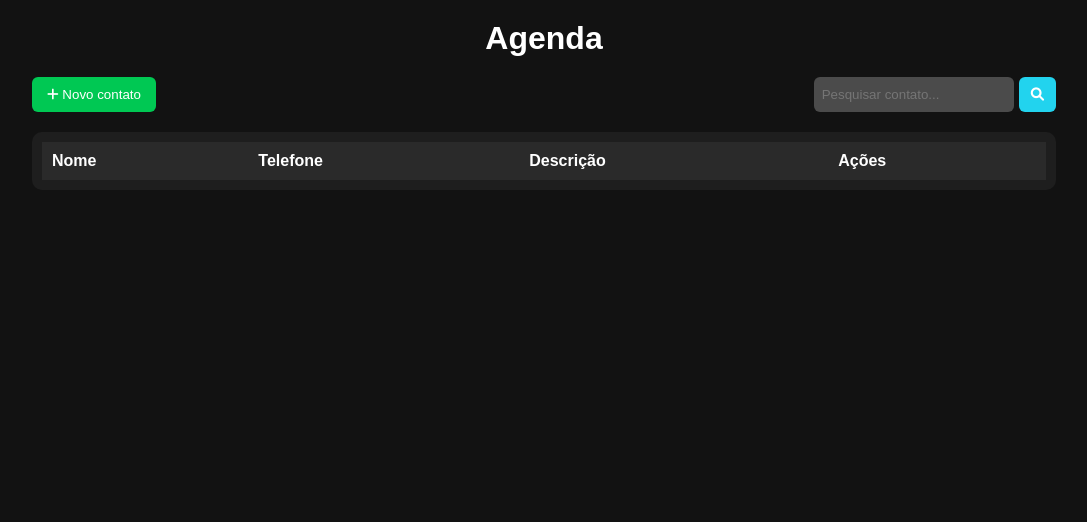
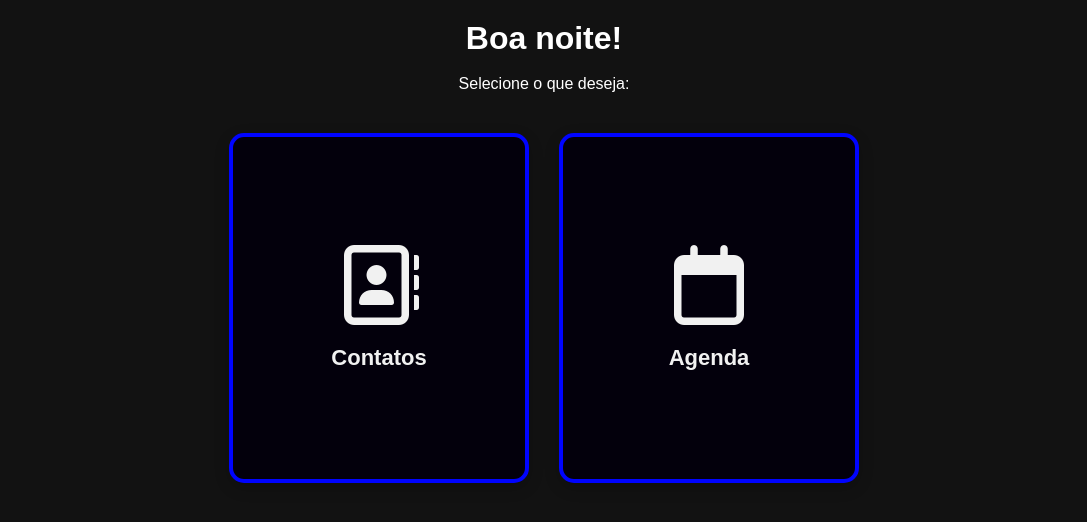
Before and after one commit to Igorio29/AgendaPhp, a PHP site: page / in a window 1280 px wide. Shown: the top 522 px of the page, without its empty margins (96-1183 px from the left). Run offline with PHP 8.4, Linux system fonts and the light colour scheme; data that the repository does not hold is empty.

Commit message:
organizando o codigo

```diff
--- a/View/index.php
+++ b/View/index.php
@@ -1,124 +1,43 @@
-<?php
-include("../controllers/getContatos.php");
-
-$nome = $_GET['busca'] ?? null;
-
-if ($nome) {
-    // busca ativa: traz todos os resultados correspondentes
-    $nomeEscaped = $conn->real_escape_string($nome);
-    $sql = "SELECT * FROM contatos WHERE nome LIKE '%$nomeEscaped%' ORDER BY nome ASC";
-
-    // contar total de registros da busca
-    $total = $conn->query("SELECT COUNT(*) as total FROM contatos WHERE nome LIKE '%$nomeEscaped%'")
-                  ->fetch_assoc()['total'];
-    $totalPaginas = 1; // só uma página, pois mostra todos os resultados
-} else {
-    // sem busca: mantém paginação
-    $pagina = isset($_GET['pagina']) ? (int)$_GET['pagina'] : 1;
-    $limite = 20;
-    $offset = ($pagina - 1) * $limite;
-
-    $sql = "SELECT * FROM contatos LIMIT $limite OFFSET $offset";
-
-    // contar total de registros
-    $resultTotal = $conn->query("SELECT COUNT(*) as total FROM contatos");
-    $total = $resultTotal->fetch_assoc()['total'];
-    $totalPaginas = ceil($total / $limite);
-}
-
-$result = $conn->query($sql);
-$busca = $result->fetch_all();
-
-function formatarTelefone($tel)
-{
-    $tel = preg_replace('/\D/', '', $tel);
-
-    if (strlen($tel) == 11) {
-        return "(" . substr($tel, 0, 2) . ") " . substr($tel, 2, 5) . "-" . substr($tel, 7);
-    } else {
-        return "(" . substr($tel, 0, 2) . ") " . substr($tel, 2, 4) . "-" . substr($tel, 6);
-    }
-}
-?>
-
-<!DOCTYPE html>
+ <!DOCTYPE html>
 <html lang="pt-BR">
 
 <head>
     <meta charset="UTF-8">
     <meta name="viewport" content="width=device-width, initial-scale=1.0">
-    <title>Agenda</title>
+    <title>Menu</title>
+
     <link rel="stylesheet" href="../style/style.css">
     <link rel="stylesheet" href="https://cdnjs.cloudflare.com/ajax/libs/font-awesome/6.0.0/css/all.min.css">
-    <link rel="shortcut icon" href="../Style/icon.png" type="image/x-icon">
+    <link rel="stylesheet" href="../style/menu-style.css">
 </head>
 
 <body>
+    <?php
+        date_default_timezone_set("America/Sao_Paulo");
+        $hora = date("HH");
+    ?>
+    <h1><?php
+        if($hora < 12) {
+            echo "<h1> Bom dia! </h1>";
+        } else if ($hora < 19) {
+            echo "<h1> Boa tarde! </h1>";
+        } else {
+            echo "<h1> Boa noite! </h1>";
+        };
+    ?></h1>
+    <br>
+    <p>Selecione o que deseja:   </p>
 
-    <h1 class="titulo">Agenda</h1>
-
-    <div class="topo">
-
-        <a href="pag1.php">
-            <button class="btn-cadastrar">
-                <i class="fa-solid fa-plus"></i> Novo contato
-            </button>
+    <div class="container">
+        <a href="./Contatos/" class="card">
+            <i class="fa-regular fa-address-book"></i>
+            <span>Contatos</span>
         </a>
-
-        <form method="GET" class="pesquisa">
-            <input type="text" name="busca" value="<?= htmlspecialchars($nome) ?>" placeholder="Pesquisar contato..." class="input-pesquisa">
-            <button type="submit" class="btn-pesquisa">
-                <i class="fa-solid fa-search"></i>
-            </button>
-        </form>
-
+        <a href="./AgendaEventos/" class="card">
+            <i class="fa-regular fa-calendar"></i>
+            <span>Agenda</span>
+        </a>
     </div>
-
-    <div class="tabela-container">
-        <table class="tabela-contatos">
-            <tr>
-                <th>Nome</th>
-                <th>Telefone</th>
-                <th>Descrição</th>
-                <th>Ações</th>
-            </tr>
-
-            <?php foreach ($busca as $i): ?>
-                <tr>
-                    <td><?= htmlspecialchars($i[1]) ?></td>
-                    <td><?= formatarTelefone($i[2]) ?></td>
-                    <td><?= htmlspecialchars($i[3]) ?></td>
-                    <td class="acoes">
-                        <a href="pag2.php?tipo=edit&Id=<?= $i[0] ?>">
-                            <i class="fa-solid fa-pen-to-square" style="color: rgb(116, 192, 252);"></i>
-                        </a>
-                        <a href="../controllers/deletarContato.php?tipo=delete&Id=<?= $i[0] ?>">
-                            <i class="fa-solid fa-trash" style="color: rgb(232, 75, 75);"></i>
-                        </a>
-                    </td>
-                </tr>
-            <?php endforeach; ?>
-
-        </table>
-    </div>
-
-    <?php if (!$nome && $totalPaginas > 1): ?>
-        <div class="paginacao">
-            <?php if ($pagina > 1): ?>
-                <a href="?pagina=1" class="pag-btn">&laquo;</a>
-                <a href="?pagina=<?= $pagina - 1 ?>" class="pag-btn">&lsaquo;</a>
-            <?php endif; ?>
-
-            <span class="pag-info">
-                Página <?= $pagina ?> de <?= $totalPaginas ?>
-            </span>
-
-            <?php if ($pagina < $totalPaginas): ?>
-                <a href="?pagina=<?= $pagina + 1 ?>" class="pag-btn">&rsaquo;</a>
-                <a href="?pagina=<?= $totalPaginas ?>" class="pag-btn">&raquo;</a>
-            <?php endif; ?>
-        </div>
-    <?php endif; ?>
 
 </body>
 
--- a/conect.php
+++ b/conect.php
@@ -1,8 +1,5 @@
 
 <?php
-
     $db = "agenda";
     $conn = new mysqli("localhost", "root", "", $db);
-
-
 ?>
--- a/controllers/cadastroContatos.php
+++ b/controllers/contatos/cadastroContatos.php
@@ -1,6 +1,6 @@
 
 <?php
-    include ("../conect.php");
+    include ("../../conect.php");
 ?>
 
 <?php
@@ -21,7 +21,7 @@
             $sqladd = "INSERT INTO contatos VALUES(NULL,'$n', '$t','$d')";
             $conn->query($sqladd);
 
-        header("Location:" . "../view/index.php");
+        header("Location:" . "../../View/Contatos/index.php");
     }
 
 ?>
--- a/controllers/deletarContato.php
+++ b/controllers/contatos/deletarContato.php
@@ -1,5 +1,5 @@
 <?php
-    include ("../conect.php");
+    include ("../../conect.php");
 
     $id = $_GET['Id'];
 
@@ -16,5 +16,5 @@
     $sqldelete = "DELETE FROM contatos WHERE id = '$id'";
     $conn->query($sqldelete);
 
-    header("Location:" . "../view/index.php");
+        header("Location:" . "../../View/Contatos/index.php");
 ?>
--- a/controllers/editarContatos.php
+++ b/controllers/contatos/editarContatos.php
@@ -1,6 +1,6 @@
 
 <?php
-    include ("../conect.php");
+    include ("../../conect.php");
 
     $dado = $_POST;
     if(!empty($dado)){
@@ -13,5 +13,5 @@
         $conn->query($sqladd);
     }
 
-    header("Location:" . "../view/index.php");
+        header("Location:" . "../../View/Contatos/index.php");
 ?>
--- a/controllers/getContatos.php
+++ b/controllers/contatos/getContatos.php
@@ -1,7 +1,6 @@
 
 <?php
-include "../conect.php";
-
+include "../../conect.php";
 
 $sql = "SELECT * FROM contatos";
 $result = $conn->query($sql);
--- /dev/null
+++ b/style/menu-style.css
@@ -0,0 +1,46 @@
+body {
+    font-family: Arial, sans-serif;
+    text-align: center;
+}
+
+.container {
+    display: grid;
+    grid-template-columns: repeat(2, 300px); /* 3 por linha */
+    justify-content: center;
+    margin-top: 40px;
+    gap: 30px;
+
+}
+
+.card {
+    width: 300px;
+    height: 350px;
+    background-color: rgb(3, 0, 12);
+    border-radius: 15px;
+
+    display: flex;
+    flex-direction: column;
+    justify-content: center;
+    align-items: center;
+
+    text-decoration: none;
+    color: #f1f1f1;
+    border: #0004ff solid 4px;
+    box-shadow: 0px 5px 15px rgba(0,0,0,0.2);
+    transition: 0.3s;
+}
+
+.card:hover {
+    transform: scale(1.02);
+    cursor: pointer;
+}
+
+.card i {
+    font-size: 80px;
+    margin-bottom: 20px;
+}
+
+.card span {
+    font-size: 22px;
+    font-weight: bold;
+}
--- a/style/style.css
+++ b/style/style.css
@@ -5,12 +5,44 @@
     box-sizing: border-box;
 }
 
+.back {
+    position: absolute;
+    left: 18%;
+    top: 15px;
+    background: none;
+    border: none;
+    font-size: 30px;
+    cursor: pointer;
+}
+
+.home {
+
+    position: absolute;
+    left: 15%;
+    top: 15px;
+    background: none;
+    border: none;
+    font-size: 30px;
+}
+
 body {
     background-color: #121212;
     color: #ffffff;
     font-family: Arial, Helvetica, sans-serif;
     margin: 0;
-    padding: 20px 10%;
+    padding: 20px 15%;
+}
+
+.fa-solid{
+    color: white;
+}
+
+.fa-solid:hover{
+    color: rgb(43, 110, 255);
+}
+
+.fa-solid:active{
+    color: rgb(24, 0, 240);
 }
 
 .titulo {
@@ -142,6 +174,12 @@ body {
     gap: 5px;
 }
 
+.desativado {
+    pointer-events: none;
+    opacity: 0.5;
+    cursor: not-allowed;
+}
+
 .input-pesquisa {
     padding: 8px;
     border-radius: 6px;
```
Also changed, not shown: View/Contatos/index.php (added, +137 -0 lines), View/Contatos/pag1.php (renamed from View/pag1.php, +5 -2 lines), View/Contatos/pag2.php (renamed from View/pag2.php, +5 -5 lines), View/AgendaEventos/index.php (added).
